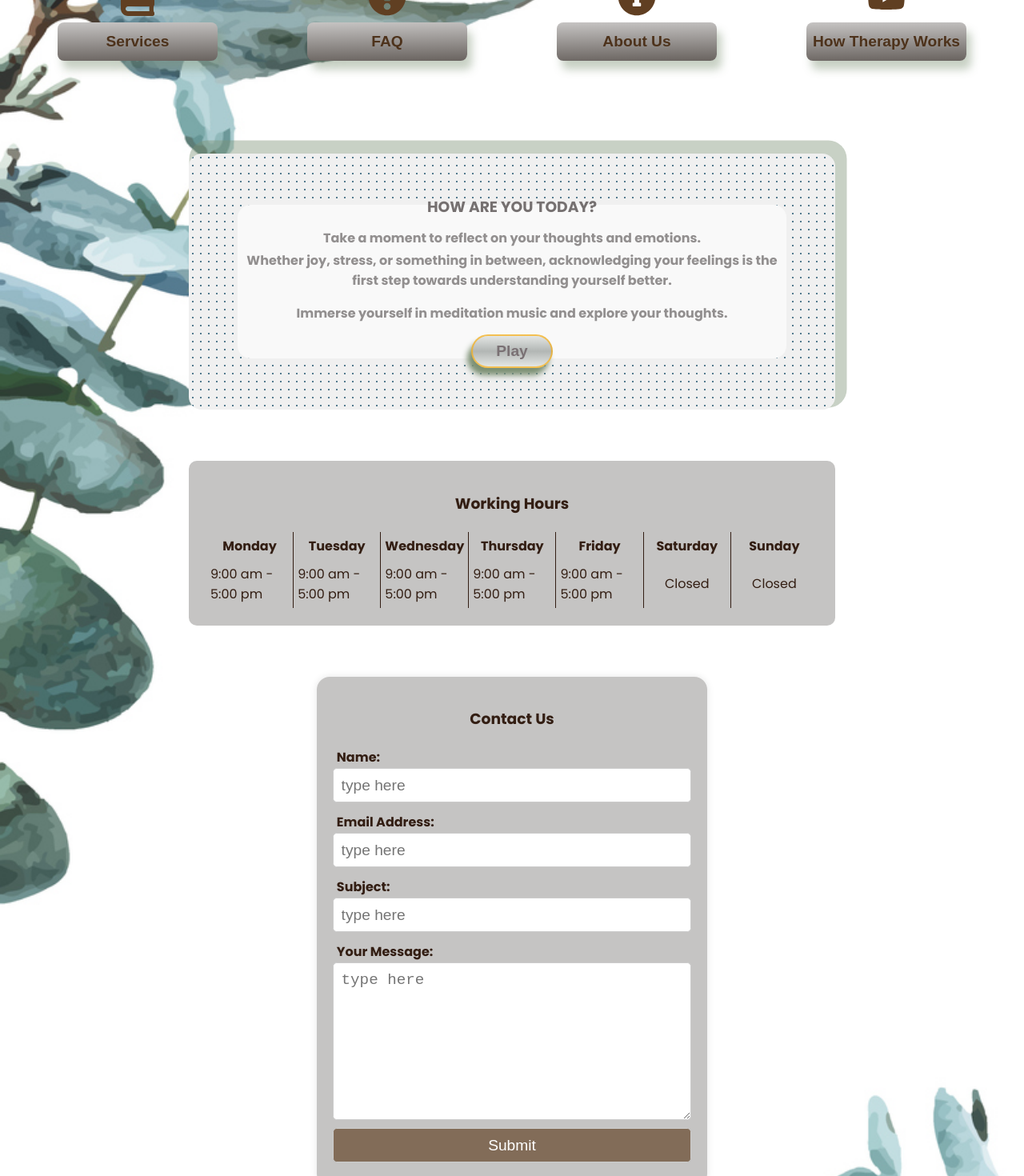
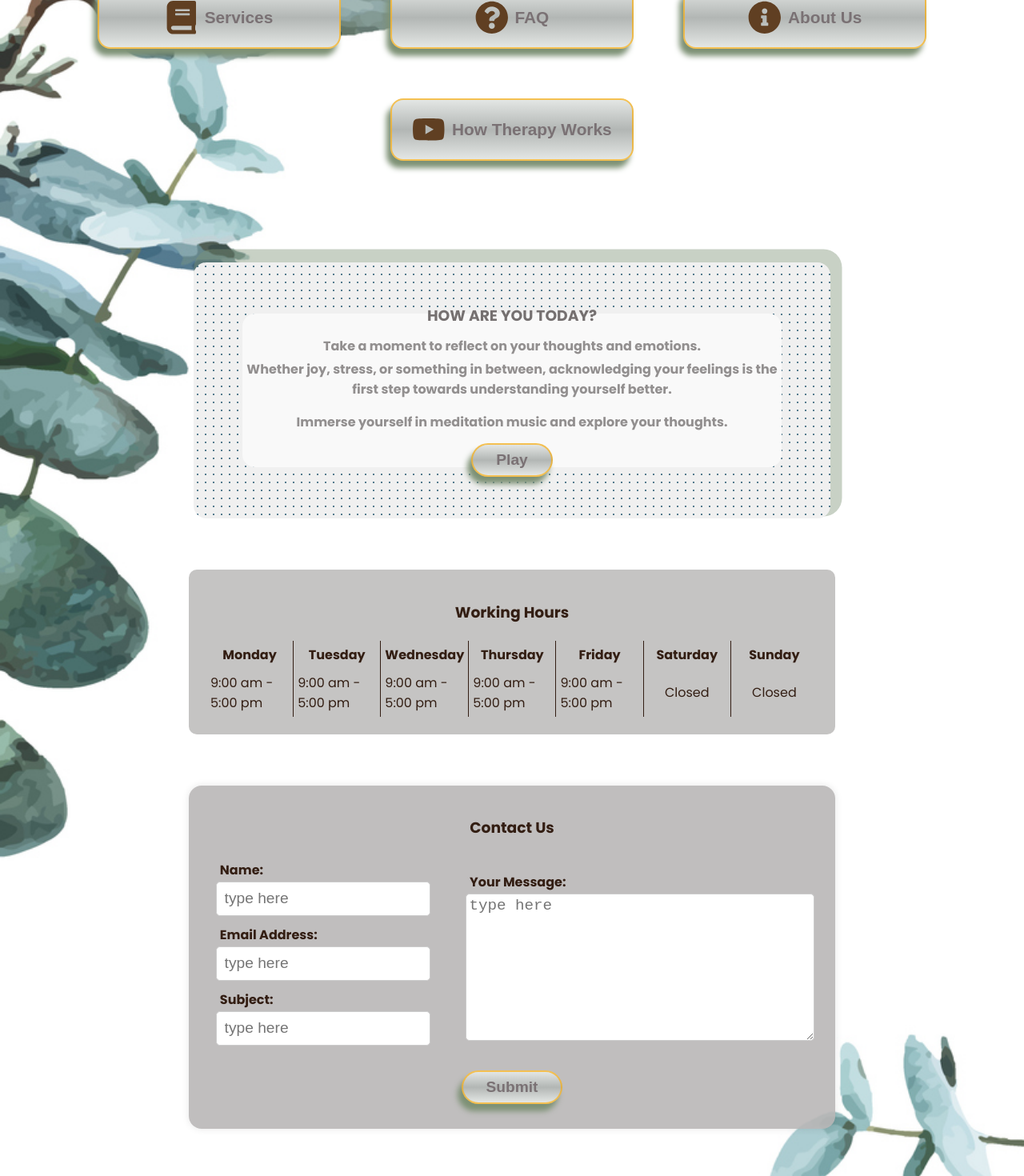
Before and after one commit to Miana-Neagos/Therapy-Office, a React (Vite) app: page / in a window 1280 px wide. Shown: the part 700-2170 px from the top of the page at 80% size. Built offline with nearby package versions, Linux system fonts and the light colour scheme; data requests are answered from the project's data file.

Commit message:
adjusted CSS for several components

```diff
--- a/db.json
+++ b/db.json
@@ -11,6 +11,11 @@
       "password": "$2a$10$lioyXB7IsOzffSmQq6jo7uiq3uJpPxaMuQcZzhJEpJuiBNVT/1hmu",
       "name": "test3",
       "id": 2
+    },
+    {
+      "email": "olivier@mail.com",
+      "password": "$2a$10$3.6CZOUNvK/z/4atAHGfku4xrohVKxtTBWN1RxiUYeM5imPVk7DC.",
+      "id": 3
     }
   ],
   "alinaS": [
--- a/src/components/about-us/AboutUs.css
+++ b/src/components/about-us/AboutUs.css
@@ -39,7 +39,7 @@
 
   .person-image {
     border-top-left-radius: 15rem;
-    width: 90%;
+    width: 80%;
     height: auto;
     box-shadow: 0px 0px 10px rgba(0, 0, 0, 0.1);
   }
--- a/src/components/contact-form/ContactForm.css
+++ b/src/components/contact-form/ContactForm.css
@@ -1,5 +1,5 @@
 .contact-container {
-  background-color: #b9b7b6d1;
+  background-color: #b9b7b6e3;
   display: flex;
   flex-direction: column;
   align-items: center;
@@ -7,7 +7,7 @@
   padding: 1.25rem;
   border-radius: 1rem;
   box-shadow: 0 0 0.6rem rgba(0, 0, 0, 0.1);
-  min-width: 35vw;
+  min-width: 60vw;
   max-width: min-content;
   margin: 4rem auto;
   color: #331e13;
@@ -17,6 +17,7 @@
   display: flex;
   flex-direction: column;
   width: 100%;
+  align-items: center;
 }
 .contact-form label {
   margin: 0.1rem 0.3rem;
@@ -24,8 +25,7 @@
   color: #331e13;
 }
 
-.contact-form input,
-.contact-form textarea {
+.contact-form input {
   margin-bottom: 0.6rem;
   padding: 0.6rem;
   border-radius: 0.3rem;
@@ -33,22 +33,58 @@
   font-size: 1.2rem;
 }
 
-textarea {
+.contact-form textarea {
+  padding: 0.2rem;
+  border-radius: 0.3rem;
+  border: 0.06rem solid #ccc;
+  font-size: 1.2rem;
   resize: both;
+  margin: 0;
+  width: 100%;
+
 }
 
-.contact-btn {
-  background-color: #603f22a8;
-  color: #fff;
-  border: none;
-  cursor: pointer;
-  transition: background-color 0.3s ease;
+.fieldset-container {
+  display: flex;
+  flex-direction: row;
+  justify-content: center;
+  align-items: center;
+  gap: 1rem;
+  width: 100%;
 }
 
-.contact-btn:hover {
-  background-color: #66815ab8;
-  color: #603f22;
+fieldset {
+  display: flex;
+  flex-flow: column wrap;
+  align-items: flex-start;
+  border: none;
+}
+
+.fieldset2 {
+  width: 100%;
+}
+
+#contact-btn {
+  background-color: #e3e6e4;
+  color: #7A7174;
+  border: 2px solid #ffac00a3;
+  border-radius: 2rem;
+  padding: 0.5rem 1.8rem;
+  font-size: 1.2rem;
   font-weight: bold;
+  cursor: pointer;
+  box-shadow: -5px 9px 7px 0px #7d9175;
+  margin: 0.7rem;
+  max-width: 30%;
+  max-height: 25%;
+  background-image: linear-gradient(to bottom, #e3e6e4 0%, #b2b6b4 50%, #e3e6e4 100%);
+}
+
+#contact-btn:hover {
+  border: 2px solid #4a726c;
+  background-color: #a2b594;
+  color: #fffaf8;
+  scale: 1.1;
 }
 
 .error-message {
--- a/src/components/contact-form/ContactForm.jsx
+++ b/src/components/contact-form/ContactForm.jsx
@@ -64,6 +64,8 @@ function ContactForm() {
         <h3>Contact Us</h3>
         {!submitStatus? (
             <form className="contact-form" onSubmit={sendForm}>
+              <div className="fieldset-container">
+                <fieldset className="fieldset1">
                   <label htmlFor="name">Name:</label>
                   {errors.name ? <span className="error-message">{errors.name}</span> : ''}
                   <input type="text" id="name" placeholder="type here" name="name" />
@@ -75,11 +77,14 @@ function ContactForm() {
                   <label htmlFor="subject">Subject:</label>
                   {errors.subject ? <span className="error-message">{errors.subject}</span> : ''}
                   <input type="text" id="subject" placeholder="type here" name="subject" />
-
+                </fieldset>
+                <fieldset className="fieldset2">
                   <label htmlFor="message">Your Message:</label>
                   {errors.message ? <span className="error-message">{errors.message}</span> : ''}
                   <textarea id="message" cols="30" rows="8" placeholder="type here" name="message"></textarea>
-              <input type="submit" className="contact-btn" />
+                </fieldset>
+              </div>
+              <input type="submit" id="contact-btn" />
           </form>
         ) : (
           <div className="submit-status-cover">
--- a/src/components/home/Home.css
+++ b/src/components/home/Home.css
@@ -32,12 +32,44 @@
   border-radius: 0.5rem;
   color: white;
   background-color: #008080;
+  /* background-image: linear-gradient(to bottom, #e3e6e4 0%, #008080 50%, #e3e6e4 100%); */
   cursor: pointer;
+  /* border: 2px solid #008080; */
   opacity: 0.9;
   box-shadow: 6px 11px 11px 0px #7d91756e;
+  transition: 0.2s ease-in-out;
 }
 
 .start-now-section button:hover {
   transform: scale(1.05);
-  transition: transform 0.2s ease-in-out;
 }
+/*
+.start-now-section a {
+  text-decoration: none;
+}
+
+.start-now-section button {
+  display: flex;
+  align-items: center;
+  justify-content: center;
+  gap: 0.5rem;
+  background-color: #e3e6e4;
+  color: #7A7174;
+  border: 2px solid #ffac00a3;
+  border-radius: 1rem;
+  padding: 1rem;
+  font-size: 1.3rem;
+  font-weight: bold;
+  cursor: pointer;
+  box-shadow: -5px 9px 7px 0px #7d9175;
+  margin: 0.7rem;
+  width: 19rem;
+  background-image: linear-gradient(to bottom, #e3e6e4 0%, #b2b6b4 50%, #e3e6e4 100%);
+}
+
+.start-now-section button:hover {
+  border: 2px solid #4a726c;
+  background-color: #a2b594;
+  color: #fffaf8;
+  scale: 1.1;
+} */
--- a/src/components/how-are-you/MPlayer.css
+++ b/src/components/how-are-you/MPlayer.css
@@ -1,6 +1,6 @@
 .music-player-container {
   padding: 20px;
-  width: 60vw;
+  width: 59vw;
   height: 35vh;
   border-radius: 1rem;
   display: flex;
--- a/src/components/quick-links-home/QuickLinks.css
+++ b/src/components/quick-links-home/QuickLinks.css
@@ -3,7 +3,7 @@
   flex-wrap: wrap;
   justify-content: center;
   padding: 1.25rem;
-  gap: 7rem;
+  gap: 2.5rem;
   margin: 2rem auto 6rem;
 }
 
@@ -13,7 +13,40 @@
   align-items: center;
 }
 
+.quick-links a {
+  text-decoration: none;
+}
+
 .quick-links button {
+  display: flex;
+  align-items: center;
+  justify-content: center;
+  gap: 0.5rem;
+  background-color: #e3e6e4;
+  color: #7A7174;
+  border: 2px solid #ffac00a3;
+  border-radius: 1rem;
+  padding: 1rem;
+  font-size: 1.3rem;
+  font-weight: bold;
+  cursor: pointer;
+  box-shadow: -5px 9px 7px 0px #7d9175;
+  margin: 0.7rem;
+  width: 19rem;
+  background-image: linear-gradient(to bottom, #e3e6e4 0%, #b2b6b4 50%, #e3e6e4 100%);
+  transition: 0.2s ease-in-out;
+}
+
+.quick-links button:hover {
+  border: 2px solid #4a726c;
+  background-color: #a2b594;
+  color: #fffaf8;
+  scale: 1.1;
+}
+
+
+
+/* .quick-links button {
   width: 12.5rem;
   height: 3rem;
   margin-top: 0.5rem;
@@ -32,4 +65,4 @@
   color: #ffffff;
   transform: scale(1.1);
   box-shadow: 6px 11px 11px 0px #c6c4c3;
-}
+} */
--- a/src/components/quick-links-home/QuickLinks.jsx
+++ b/src/components/quick-links-home/QuickLinks.jsx
@@ -13,29 +13,25 @@ function QuickLinks() {
 
   return (
     <div className="quick-links">
-      <IconContext.Provider value={{ size: "3em" , color:'#603f22'}}>
+      <IconContext.Provider value={{ size: "2em" , color:'#603f22'}}>
         <div>
-          <FaBook />
           <Link to="/services">
-            <button>Services</button>
+            <button> <FaBook /> Services</button>
           </Link>
         </div>
         <div>
-          <FaQuestionCircle />
           <Link to="/faq">
-            <button>FAQ</button>
+            <button> <FaQuestionCircle /> FAQ</button>
           </Link>
         </div>
         <div>
-          <FaInfoCircle />
           <Link to="/about-us">
-            <button>About Us</button>
+            <button> <FaInfoCircle /> About Us</button>
           </Link>
         </div>
         <div>
-          <FaYoutube />
           <a href={playlistUrl} target="_blank">
-            <button>How Therapy Works</button>
+            <button><FaYoutube /> How Therapy Works</button>
           </a>
         </div>
       </IconContext.Provider>
```
Lines whose indentation alone changed are shown as unchanged.
